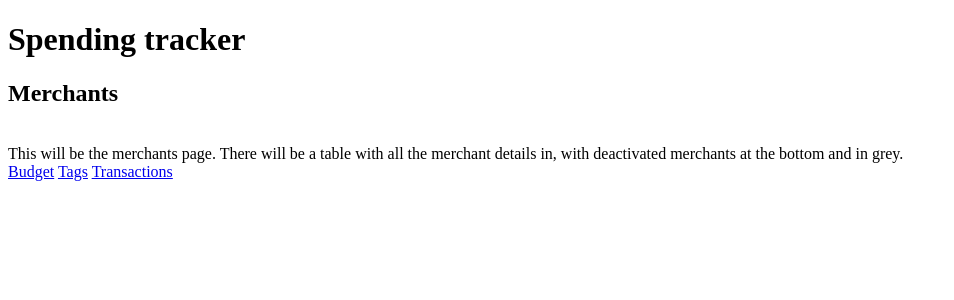
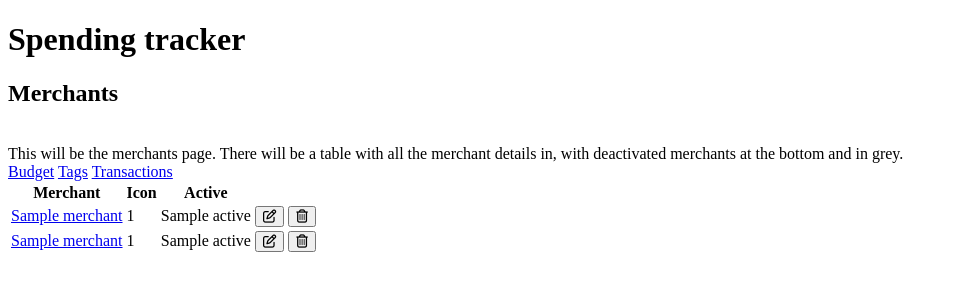
Before and after one commit to Andrew-Lindsay42/Spending-Tracker, a Flask app: page /merchants in a window 1280 px wide. Shown: the top 300 px of the page, without its empty margins (0-954 px from the left). Run offline with Flask 2, Linux system fonts and the light colour scheme; a database or web service that is not in the repository returns one stand-in record (values such as "Sample title"); some libraries are stand-ins or nearby versions.

Commit message:
Added index page + route for merchants

```diff
--- a/controllers/merchants_controller.py
+++ b/controllers/merchants_controller.py
@@ -1,5 +1,6 @@
 from flask import Flask, render_template, request, redirect
 from flask import Blueprint
+from repositories import merchant_repository as merchant_repo
 
 merchants_blueprint = Blueprint('merchants', __name__)
 
@@ -7,8 +8,9 @@ merchants_blueprint = Blueprint('merchants', __name__)
 # GET '/merchants'
 @merchants_blueprint.route('/merchants')
 def merchants():
-
-    return render_template('merchants/index.html')
+    active_merchants = merchant_repo.get_active()
+    inactive_merchants = merchant_repo.get_inactive()
+    return render_template('merchants/index.html', active_merchants = active_merchants, inactive_merchants = inactive_merchants)
 
 # SHOW
 # GET '/merchants/new'
--- a/templates/merchants/index.html
+++ b/templates/merchants/index.html
@@ -6,4 +6,42 @@
 <br><a href = "/budget_info">Budget</a>
 <a href = "/tags">Tags</a>
 <a href = "/transactions">Transactions</a><br>
+
+<table class="merchants_table">
+    <tr class="merchants_table_header">
+      <th>Merchant</th>
+      <th>Icon</th>
+      <th>Active</th>
+      <th></th>
+      <th></th>
+    </tr>
+  {% for merchant in active_merchants %}
+      <tr class="active_merchant_row">
+          <td><a href="merchants/{{merchant.id}}">{{merchant.name}}</a></td>
+          <td>{{merchant.icon_num}}</td>
+          <td>{{merchant.active}}</td>
+          <td><form action="merchants/{{merchant.id}}/edit">
+              <button><i class="far fa-edit"></i></button></td>
+              </form>
+          <td><form action="merchants/{{merchant.id}}//delete" method = "post">
+                  <button><i class="far fa-trash-alt"></i></button>
+              </form>
+          </td>
+      </tr>
+  {% endfor %}
+  {% for merchant in inactive_merchants %}
+      <tr class="inactive_merchant_row">
+          <td><a href="merchants/{{merchant.id}}">{{merchant.name}}</a></td>
+          <td>{{merchant.icon_num}}</td>
+          <td>{{merchant.active}}</td>
+          <td><form action="merchants/{{merchant.id}}/edit">
+              <button><i class="far fa-edit"></i></button></td>
+              </form>
+          <td><form action="merchants/{{merchant.id}}//delete" method = "post">
+                  <button><i class="far fa-trash-alt"></i></button>
+              </form>
+          </td>
+      </tr>
+  {% endfor %}
+  </table>
 {% endblock %}
```
